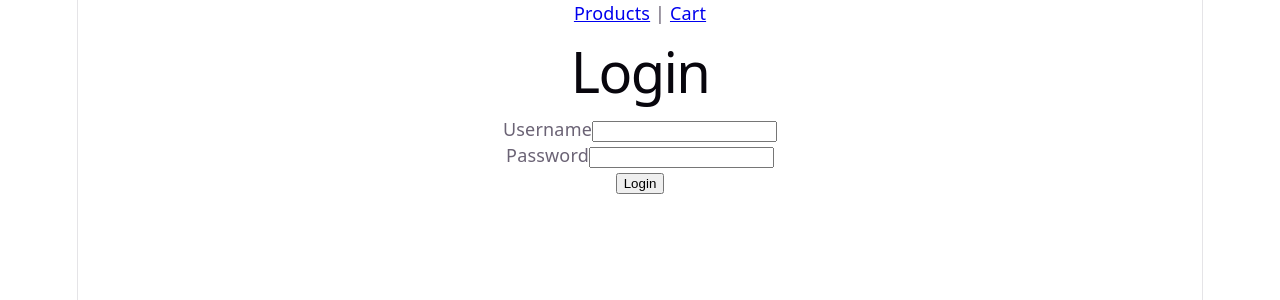
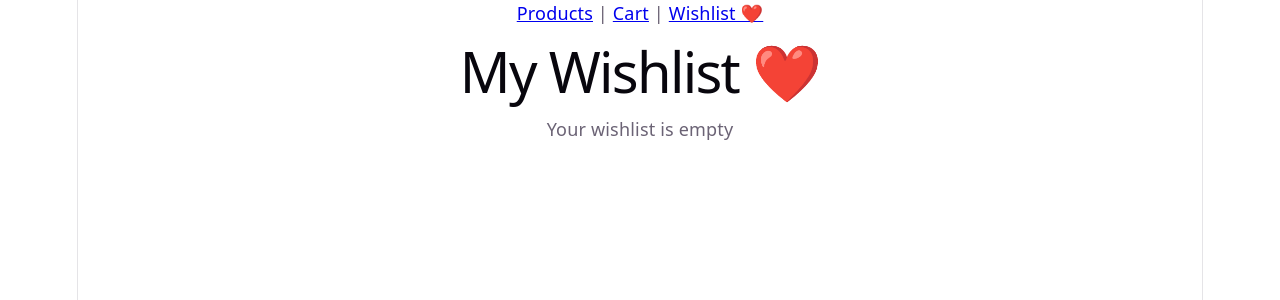
Before and after one commit to abbassalhassan33-debug/mini-ecommerce-platform, a React app in the folder frontend/: page /wishlist in a window 1280 px wide. Before the commit this address led to /login. Shown: the top 300 px of the page. Built offline with nearby package versions, Linux system fonts and the light colour scheme; sample sign-in values are in the browser's storage; the HTML template or start-up script is replaced by a standard one.

Commit message:
Complete wishlist feature with add and remove functionality

```diff
--- a/frontend/src/App.jsx
+++ b/frontend/src/App.jsx
@@ -5,6 +5,7 @@ import { Link } from "react-router-dom";
 import ProductListPage from "./pages/ProductListPage";
 import ProtectedRoute from "./components/ProtectedRoute";
 import ProductDetailPage from "./pages/ProductDetailPage";
+import WishlistPage from "./pages/WishlistPage";
 
 function App() {
   return (
@@ -13,6 +14,8 @@ function App() {
         <Link to="/products">Products</Link>
         {" | "}
         <Link to="/cart">Cart</Link>
+        {" | "}
+        <Link to="/wishlist">Wishlist ❤️</Link>
       </nav>
 
       <Routes>
@@ -45,6 +48,15 @@ function App() {
           }
         />
 
+        <Route
+          path="/wishlist"
+          element={
+            <ProtectedRoute>
+              <WishlistPage />
+            </ProtectedRoute>
+          }
+        />
+
         <Route path="*" element={<Navigate to="/login" replace />} />
       </Routes>
     </>
--- a/frontend/src/components/ProductCard.jsx
+++ b/frontend/src/components/ProductCard.jsx
@@ -1,9 +1,10 @@
 import { useState } from "react";
 import { useNavigate } from "react-router-dom";
 import { useCart } from "../context/CartContext";
-
+import { useWishlist } from "../context/WishlistContext";
 function ProductCard({ product }) {
   const { addToCart } = useCart();
+  const { addToWishlist } = useWishlist();
   const navigate = useNavigate();
 
   const [selectedVariants, setSelectedVariants] = useState({});
@@ -21,6 +22,10 @@ function ProductCard({ product }) {
       ...product,
       selectedVariants,
     });
+  };
+
+  const handleAddToWishlist = () => {
+    addToWishlist(product);
   };
 
   return (
@@ -64,6 +69,8 @@ function ProductCard({ product }) {
       </button>
 
       <button onClick={handleAddToCart}>Add to Cart</button>
+
+      <button onClick={handleAddToWishlist}>❤️ Add to Wishlist</button>
     </div>
   );
 }
--- a/frontend/src/context/Wishlist.jsx
+++ /dev/null
@@ -1,39 +0,0 @@
-import { createContext, useContext, useState } from "react";
-
-const WhishList = createContext();
-
-export function WhishListProvider({ children }) {
-  const [whishlistItems, setWhishlistItems] = useState([]);
-
-  const addToWishlist = (product) => {
-    const exists = whishlistItems.find((item) => item.id === product.id);
-
-    if (exists) {
-      return;
-    }
-
-    setWhishlistItems((currentItems) => [...currentItems, product]);
-  };
-
-  const removeFromWhishlist = (id) => {
-    setWhishlistItems((currentItems) =>
-      currentItems.filter((item) => item.id !== id),
-    );
-  };
-
-  return (
-    <WhishList.Provider
-      value={{
-        whishlistItems,
-        addToWishlist,
-        removeFromWhishlist,
-      }}
-    >
-      {children}
-    </WhishList.Provider>
-  );
-}
-
-export function useWishlist() {
-  return useContext(WhishList);
-}
--- /dev/null
+++ b/frontend/src/context/WishlistContext.jsx
@@ -0,0 +1,39 @@
+import { createContext, useContext, useState } from "react";
+
+const WishlistContext = createContext();
+
+export function WishlistProvider({ children }) {
+  const [wishlistItems, setWishlistItems] = useState([]);
+
+  const addToWishlist = (product) => {
+    const exists = wishlistItems.find((item) => item.id === product.id);
+
+    if (exists) {
+      return;
+    }
+
+    setWishlistItems((currentItems) => [...currentItems, product]);
+  };
+
+  const removeFromWishlist = (id) => {
+    setWishlistItems((currentItems) =>
+      currentItems.filter((item) => item.id !== id),
+    );
+  };
+
+  return (
+    <WishlistContext.Provider
+      value={{
+        wishlistItems,
+        addToWishlist,
+        removeFromWishlist,
+      }}
+    >
+      {children}
+    </WishlistContext.Provider>
+  );
+}
+
+export function useWishlist() {
+  return useContext(WishlistContext);
+}
--- a/frontend/src/main.jsx
+++ b/frontend/src/main.jsx
@@ -4,15 +4,15 @@ import { BrowserRouter } from "react-router-dom";
 import "./index.css";
 import App from "./App.jsx";
 import { CartProvider } from "./context/CartContext.jsx";
-import { WhishListProvider } from "./context/Wishlist.jsx";
+import { WishlistProvider } from "./context/WishlistContext.jsx";
 
 createRoot(document.getElementById("root")).render(
   <StrictMode>
     <BrowserRouter>
       <CartProvider>
-        <WhishListProvider>
+        <WishlistProvider>
           <App />
-        </WhishListProvider>
+        </WishlistProvider>
       </CartProvider>
     </BrowserRouter>
   </StrictMode>,
--- a/frontend/src/pages/ProductDetailPage.jsx
+++ b/frontend/src/pages/ProductDetailPage.jsx
@@ -1,12 +1,13 @@
 import { useEffect, useState } from "react";
 import { useParams } from "react-router-dom";
 import { useCart } from "../context/CartContext";
+import { useWishlist } from "../context/WishlistContext";
 
 function ProductDetailPage() {
   const { id } = useParams();
 
   const { addToCart } = useCart();
-
+  const { addToWishlist } = useWishlist();
   const [selectedVariants, setSelectedVariants] = useState({});
   const [product, setProduct] = useState(null);
   const [loading, setLoading] = useState(true);
@@ -41,7 +42,9 @@ function ProductDetailPage() {
   if (error) {
     return <h1>Error: {error}</h1>;
   }
-
+  const handleAddToWishlist = () => {
+    addToWishlist(product);
+  };
   const variantGroups = product.variants.reduce((groups, variant) => {
     if (!groups[variant.type]) {
       groups[variant.type] = [];
@@ -96,6 +99,8 @@ function ProductDetailPage() {
       >
         Add to Cart
       </button>
+
+      <button onClick={handleAddToWishlist}>❤️ Add to Wishlist</button>
     </div>
   );
 }
--- /dev/null
+++ b/frontend/src/pages/WishlistPage.jsx
@@ -0,0 +1,38 @@
+import { useWishlist } from "../context/WishlistContext";
+
+function WishlistPage() {
+  const { wishlistItems, removeFromWishlist } = useWishlist();
+
+  return (
+    <div>
+      <h1>My Wishlist ❤️</h1>
+
+      {wishlistItems.length === 0 ? (
+        <p>Your wishlist is empty</p>
+      ) : (
+        wishlistItems.map((product) => (
+          <div
+            key={product.id}
+            style={{
+              border: "1px solid #ccc",
+              padding: "10px",
+              marginBottom: "15px",
+            }}
+          >
+            <img src={product.image} alt={product.title} width="150" />
+
+            <h2>{product.title}</h2>
+
+            <p>${product.price}</p>
+
+            <button onClick={() => removeFromWishlist(product.id)}>
+              Remove
+            </button>
+          </div>
+        ))
+      )}
+    </div>
+  );
+}
+
+export default WishlistPage;
```
